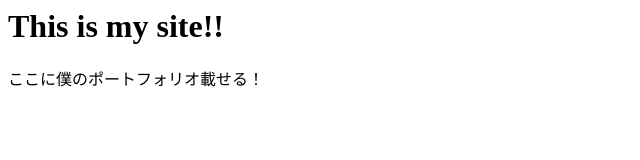
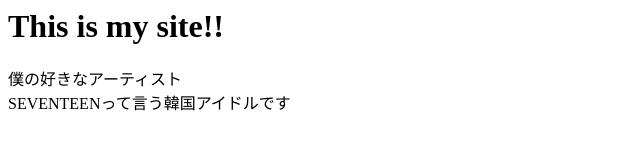
Before and after one commit to kaichi-g/portfolio, a plain HTML site: page index.html in a window 1280 px wide. Shown: the whole page, without its empty margins (0-640 px from the left). Drawn offline with Linux system fonts and the light colour scheme.

Commit message:
Add files via upload

```diff
--- a/index.html
+++ b/index.html
@@ -5,7 +5,8 @@
     <body>
         <h1>This is my site!!</h1>
         <p>
-            ここに僕のポートフォリオ載せる！
+            僕の好きなアーティスト<br>SEVENTEENって言う韓国アイドルです
+
         </p>
     </body>
 </html>
```
